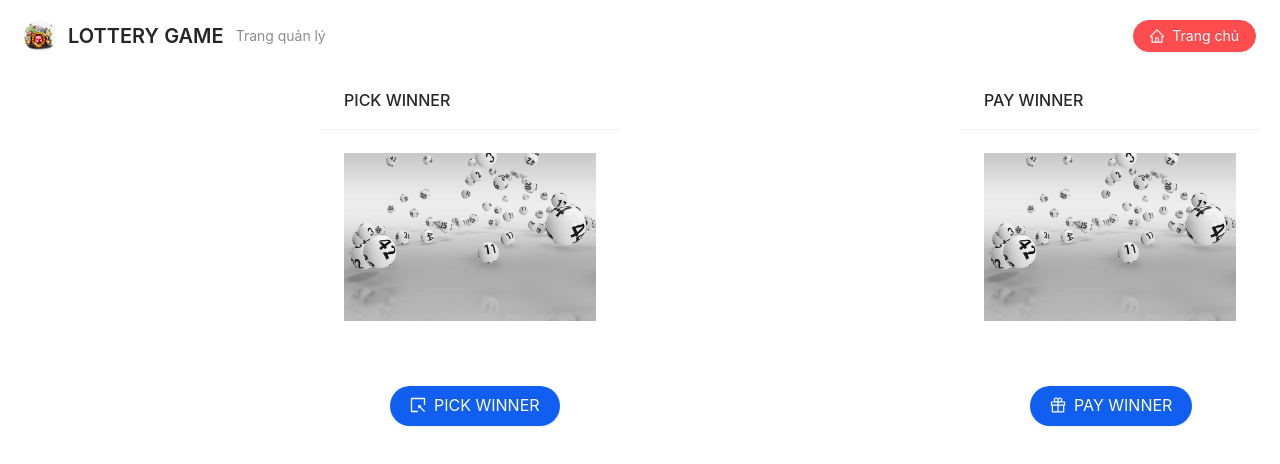
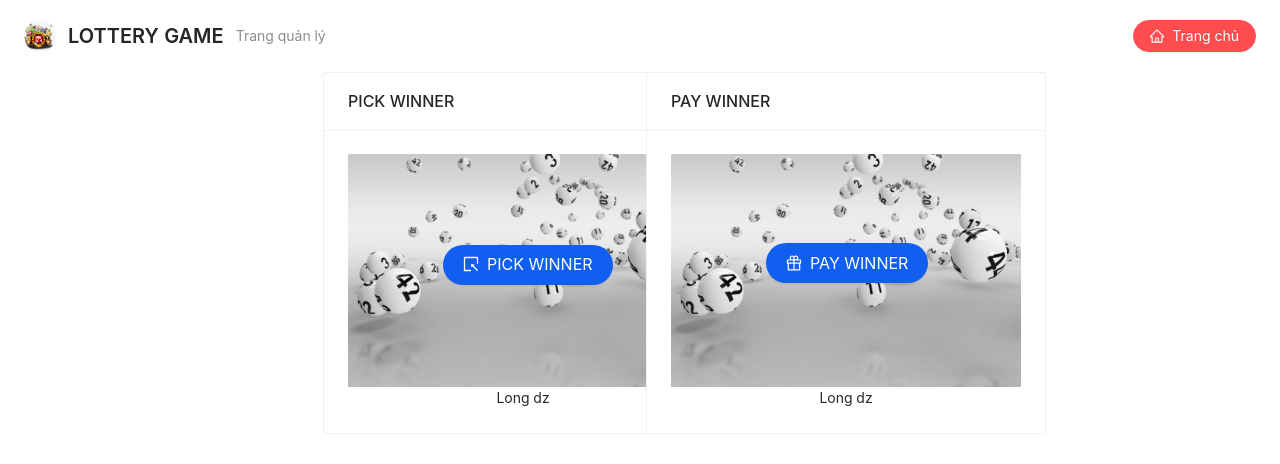
Before and after one commit to TuongDuyTran/lottery-game-dapp, a Next.js app: page /admin in a window 1280 px wide. Shown: the top 464 px of the page. Built offline with nearby package versions, Linux system fonts and the light colour scheme.

Commit message:
edit admin

```diff
--- a/pages/admin.js
+++ b/pages/admin.js
@@ -56,9 +56,9 @@ export default function Admin() {
         }}
       ></PageHeader>
 
-      <Row>
+      <Row gutter={12}>
         <Col span={6} offset={6}>
-        <Card title="PICK WINNER" bordered={false} style={{ width: 300 }}>
+          <Card title="PICK WINNER" bordered={true} style={{ width: 400 }}>
             <div className={styles.cardAdmin}>
               <Image
                 src="/images/hinh2.jpg"
@@ -67,13 +67,15 @@ export default function Admin() {
                 height={'100%'}
                 preview={false}
               />
-        <Button className={styles.buttonAdmin} type="primary" shape="round" icon={<SelectOutlined />} size={'large'} >PICK WINNER</Button>
+              <div className={styles.buttonAdmin}>
+              <Button className={styles.buttonPlayNow} type="primary" shape="round" icon={<SelectOutlined />} size={'large'} >PICK WINNER</Button>
+              </div>
             </div>
             <div className={styles.messageAdmin}>Long dz</div>
           </Card>
         </Col>
-        <Col span={6} offset={6}>
-        <Card title="PAY WINNER" bordered={false} style={{ width: 300 }}>
+        <Col span={6}>
+          <Card title="PAY WINNER" bordered={true} style={{ width: 400 }}>
             <div className={styles.cardAdmin}>
               <Image
                 src="/images/hinh2.jpg"
@@ -82,7 +84,9 @@ export default function Admin() {
                 height={'100%'}
                 preview={false}
               />
-        <Button className={styles.buttonAdmin} type="primary" shape="round" icon={<GiftOutlined />} size={'large'} >PAY WINNER</Button>
+              <div className={styles.buttonAdmin}>
+              <Button className={styles.buttonPlayNow} type="primary" shape="round" icon={<GiftOutlined />} size={'large'} >PAY WINNER</Button>
+              </div>
             </div>
             <div className={styles.messageAdmin}>Long dz</div>
           </Card>
--- a/styles/Home.module.css
+++ b/styles/Home.module.css
@@ -173,10 +173,6 @@
 }
 .buttonAdmin {
   position: absolute;
-  top: 27px;
-  left: 46px;
-  align-items: center;
-  display: flex;
-  margin-top: 15%;
-  animation: animPing 3s 1s linear infinite;
+  top: 65px;
+  left: 95px;
 }
```
Lines whose indentation alone changed are shown as unchanged.
